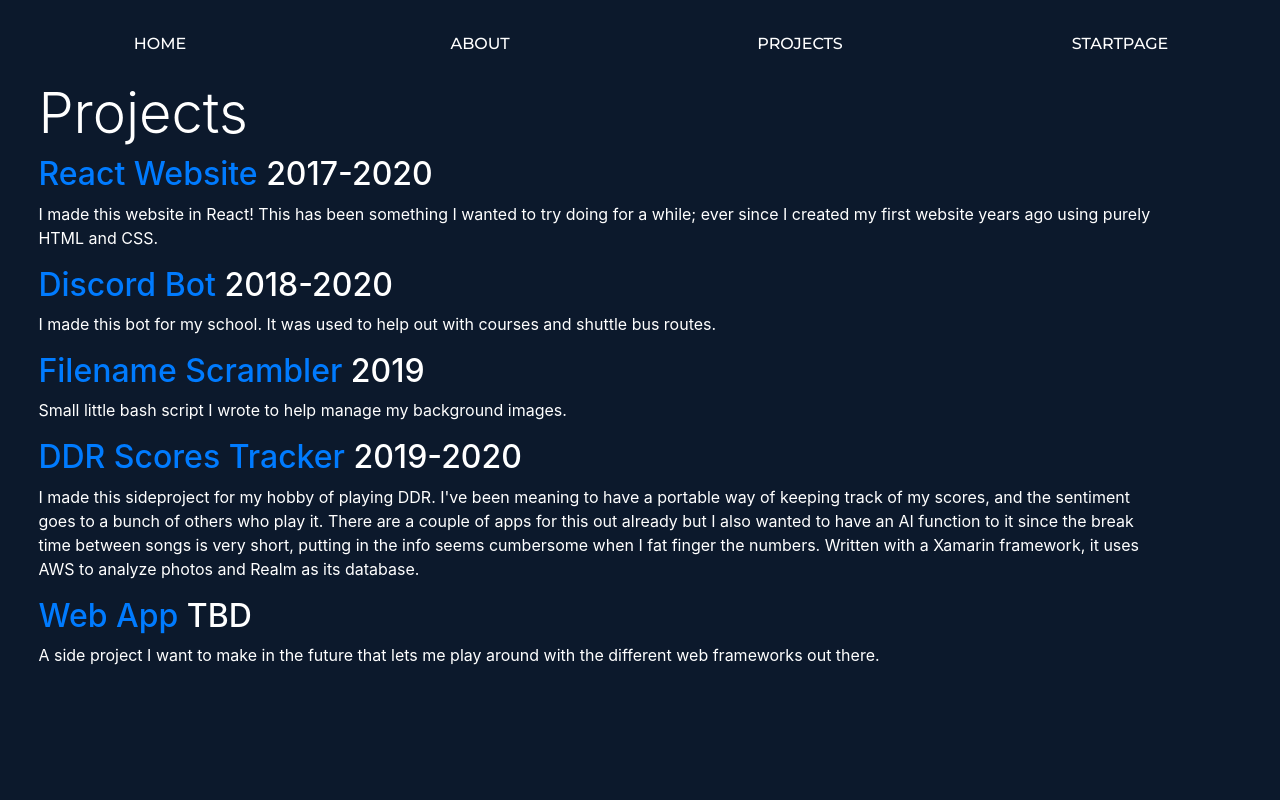
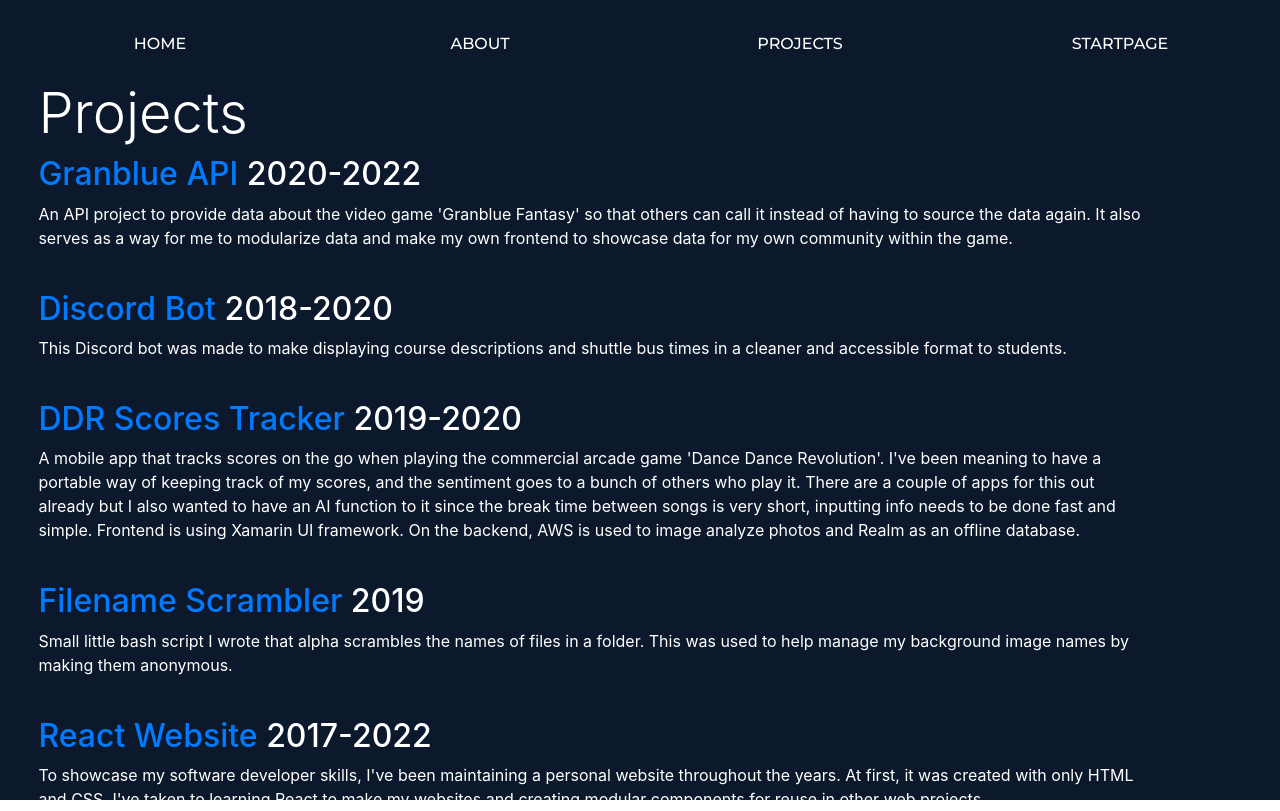
Before and after one commit to miiwo/miiwo.github.io, a React (Create React App) app: page /#/projects in a window 1280 px wide. Built offline with nearby package versions, Linux system fonts and the light colour scheme.

Commit message:
Update styling on start page section

```diff
--- a/src/information.json
+++ b/src/information.json
@@ -3,34 +3,37 @@
     "discordbot": "This is my discord bot",
     "project_list": [
 		{
-	    "name": "React Website",
-	    "dev_cycle": "2017-2020",
-	    "link": "https:///github.com/jellyfishe/jellyfishe.github.io",
-	    "desc": "I made this website in React! This has been something I wanted to try doing for a while; ever since I created my first website years ago using purely HTML and CSS."
+			"name": "Granblue API",
+		   	"dev_cycle": "2020-2022",
+		   	"link": "https://www.google.ca",
+			"priority": 1,
+		   	"desc": "An API project to provide data about the video game 'Granblue Fantasy' so that others can call it instead of having to source the data again. It also serves as a way for me to modularize data and make my own frontend to showcase data for my own community within the game."
 	   	},
 		{
 			"name": "Discord Bot",
 			"dev_cycle": "2018-2020",
-	    "link": "https://github.com/jellyfishe/UOFTDiscordBot",
-	    "desc": "I made this bot for my school. It was used to help out with courses and shuttle bus routes."
+			"technology": ["Javascript"],
+			"link": "https://github.com/miiwo/UOFTDiscordBot",
+			"desc": "This Discord bot was made to make displaying course descriptions and shuttle bus times in a cleaner and accessible format to students."
+		},
+		{
+			"name": "DDR Scores Tracker",
+			"dev_cycle": "2019-2020",
+			"link": "https://github.com/miiwo/DDRSnapshot",
+			"desc": "A mobile app that tracks scores on the go when playing the commercial arcade game 'Dance Dance Revolution'. I've been meaning to have a portable way of keeping track of my scores, and the sentiment goes to a bunch of others who play it. There are a couple of apps for this out already but I also wanted to have an AI function to it since the break time between songs is very short, inputting info needs to be done fast and simple. Frontend is using Xamarin UI framework. On the backend, AWS is used to image analyze photos and Realm as an offline database."
 		},
 		{
 			"name": "Filename Scrambler",
 			"dev_cycle": "2019",
-	    "link": "https://github.com/jellyfishe/filescrambler",
-	    "desc": "Small little bash script I wrote to help manage my background images."
+			"link": "https://github.com/miiwo/filescrambler",
+			"desc": "Small little bash script I wrote that alpha scrambles the names of files in a folder. This was used to help manage my background image names by making them anonymous."
 		},
 		{
-	    "name": "DDR Scores Tracker",
-	    "dev_cycle": "2019-2020",
-	    "link": "https://github.com/jellyfishe/DDRSnapshot",
-	    "desc": "I made this sideproject for my hobby of playing DDR. I've been meaning to have a portable way of keeping track of my scores, and the sentiment goes to a bunch of others who play it. There are a couple of apps for this out already but I also wanted to have an AI function to it since the break time between songs is very short, putting in the info seems cumbersome when I fat finger the numbers. Written with a Xamarin framework, it uses AWS to analyze photos and Realm as its database."
-	},
-	{
- 	    "name": "Web App",
-	    "dev_cycle": "TBD",
-	    "link": "https://www.google.ca",
-	    "desc": "A side project I want to make in the future that lets me play around with the different web frameworks out there."
+			"name": "React Website",
+			"dev_cycle": "2017-2022",
+			"technology": ["React", "HTML", "CSS"],
+			"link": "https:///github.com/miiwo/miiwo.github.io",
+			"desc": "To showcase my software developer skills, I've been maintaining a personal website throughout the years. At first, it was created with only HTML and CSS. I've taken to learning React to make my websites and creating modular components for reuse in other web projects."
 		}
 		],
     "bookmark_one": {
@@ -42,8 +45,8 @@
 		"RedFlagDeals": "www.redflagdeals.ca"
     },
     "bookmark_three": {
-	"r/unixporn": "www.reddit.com/r/unixporn",
-	"r/keyboards": "www.reddit.com/r/keyboards"
+		"unix aesthetics": "www.reddit.com/r/unixporn",
+		"keyboards": "www.reddit.com/r/keyboards"
     }
 
 }
--- a/src/pages/about.js
+++ b/src/pages/about.js
@@ -7,7 +7,7 @@ import seashell from '../res/seashell__30959.png'
 function About(props) {
     return (
 	<div className="about">
-		<img className='seashellPic' src={seashell} />
+		<img className='seashellPic' src={seashell} alt="seashell" />
 	    <h1 className="display-4 aboutHeader">About</h1>
 	    <p className="aboutPara">{info.about}</p>
 	</div>
--- a/src/stylesheets/bookmarks.css
+++ b/src/stylesheets/bookmarks.css
@@ -2,11 +2,13 @@
 
 .bookmark-link {
     display: block;
+    color: white;
 }
 
 .bookmark-link:hover {
     transition: 0.8s;
-    background-color: #0099FF;
+    background-color: #da994579;
+    color: white;
 }
 
 .bookmark-header {
@@ -14,8 +16,9 @@
     font-size: 16px;
     padding-bottom: 3px;
     margin: 3px;
-    background: #0099FF;
+    background: #212b3b;
     color: aliceblue;
+    margin-bottom: 10px;
 }
 
 .bookmark-col {
--- a/src/stylesheets/projects.css
+++ b/src/stylesheets/projects.css
@@ -1,5 +1,6 @@
 .entry {
     text-align: left;
+    margin-bottom: 5vh;
 }
 
 .projects {
--- a/src/stylesheets/searchbar.css
+++ b/src/stylesheets/searchbar.css
@@ -6,6 +6,7 @@
     border-bottom: 1px solid black;
     outline: none;
     text-align: center;
+    color: #050a12;
 }
 
 .search-suggestions {
@@ -15,4 +16,5 @@
 
 #search-form {
     text-align: center;
+    margin-top: 10px;
 }
--- a/src/stylesheets/startpage.css
+++ b/src/stylesheets/startpage.css
@@ -1,7 +1,7 @@
 .startpage {
     width: 100vw;
     height: 100vh;
-    padding-top: 15vh;
+    padding-top: 25vh;
     /*background: #1A1E23;*/
     color: white;
     position: absolute;
```
Also changed, not shown: src/pages/startpage.js (indentation only). Lines whose indentation alone changed are shown as unchanged.
